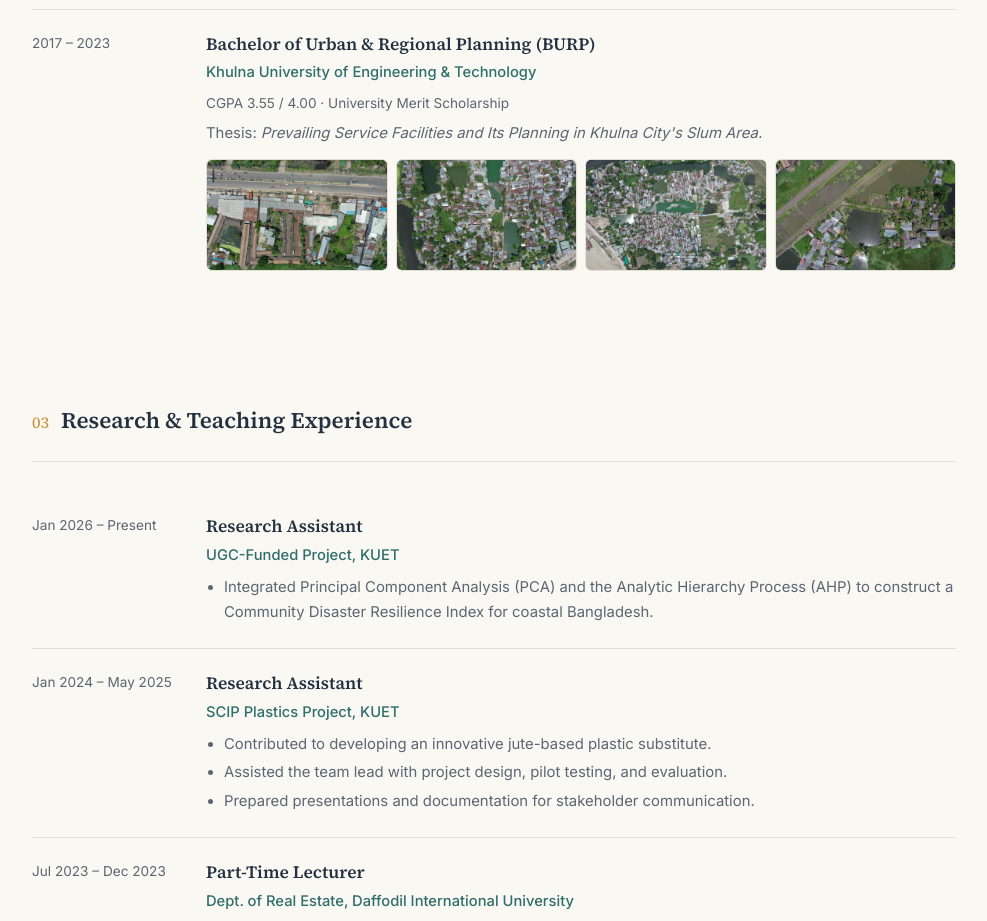
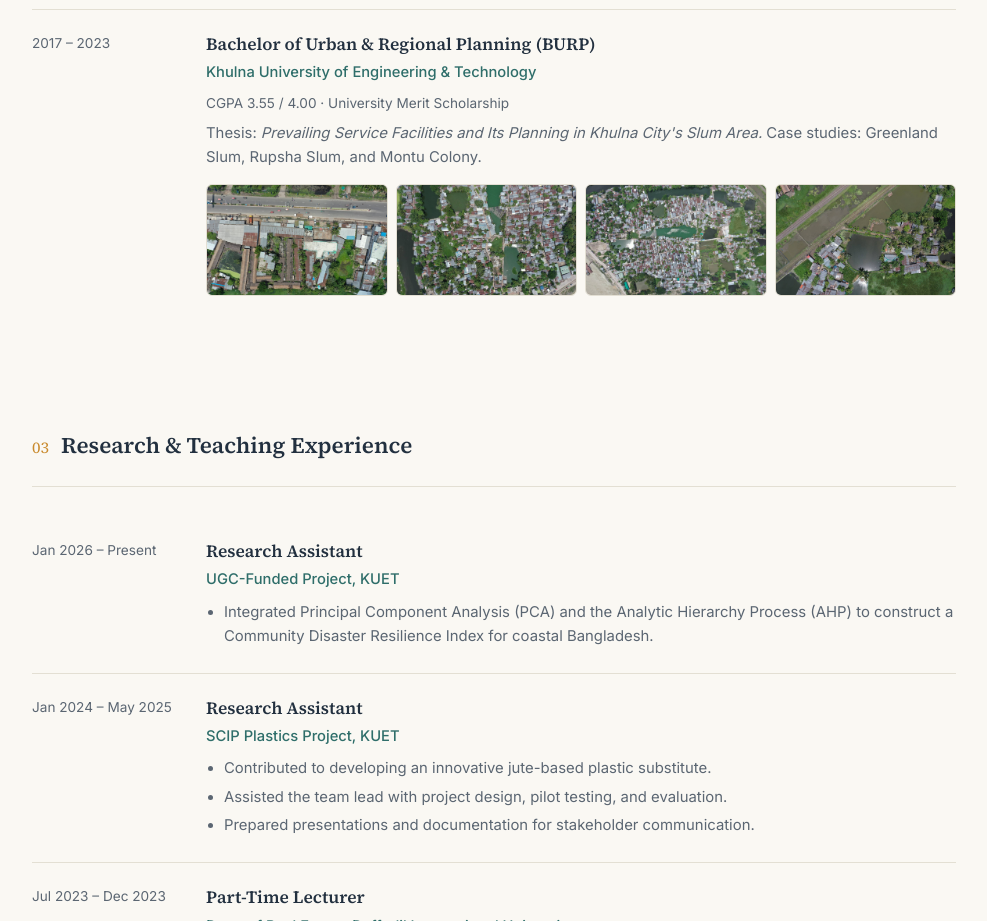
Before and after one commit to nushratnureenzana/portfolio, a plain HTML site: page index.html in a window 1280 px wide. Shown: the part 1920-2841 px from the top of the page, without its empty margins (146-1133 px from the left). Drawn offline with Linux system fonts and the light colour scheme.

Commit message:
Name the three case-study slums in the BURP thesis entry
Co-Authored-By: Claude Sonnet 5 <noreply@anthropic.com>
Claude-Session: https://claude.ai/code/session_015kGPNbuqgVv6uSCsoS692g

```diff
--- a/index.html
+++ b/index.html
@@ -357,6 +357,7 @@
       <div class="meta-line">CGPA 3.55 / 4.00 &middot; University Merit Scholarship</div>
       <p style="margin:0; color:var(--ink-soft); font-size:.93rem;">
         Thesis: <em>Prevailing Service Facilities and Its Planning in Khulna City's Slum Area.</em>
+        Case studies: Greenland Slum, Rupsha Slum, and Montu Colony.
       </p>
       <div class="thesis-gallery">
         <a href="img/khulna-slum-aerial-1.jpg" target="_blank"><img src="img/khulna-slum-aerial-1.jpg" alt="Aerial view of a Khulna slum settlement along the highway"></a>
```
